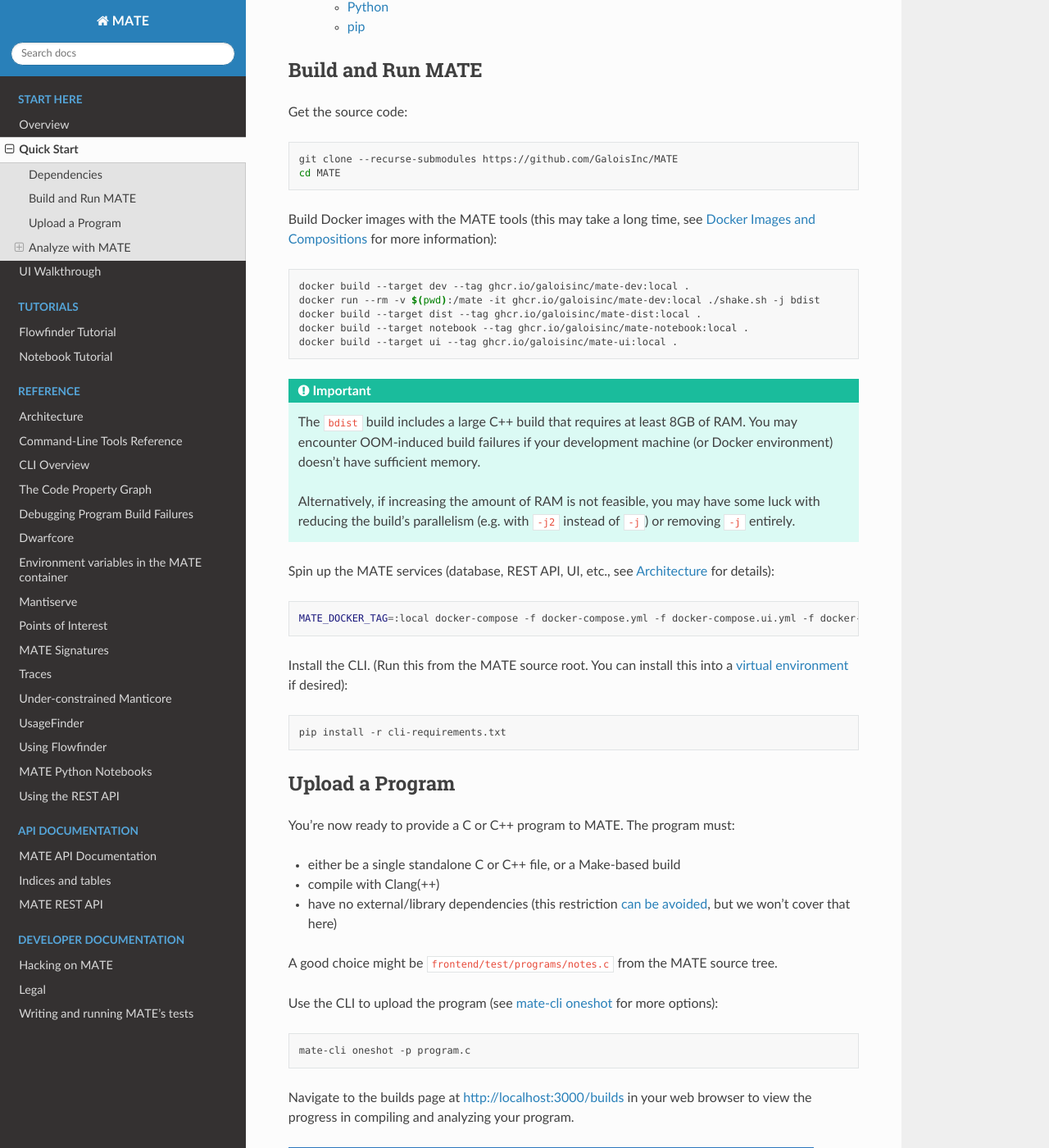
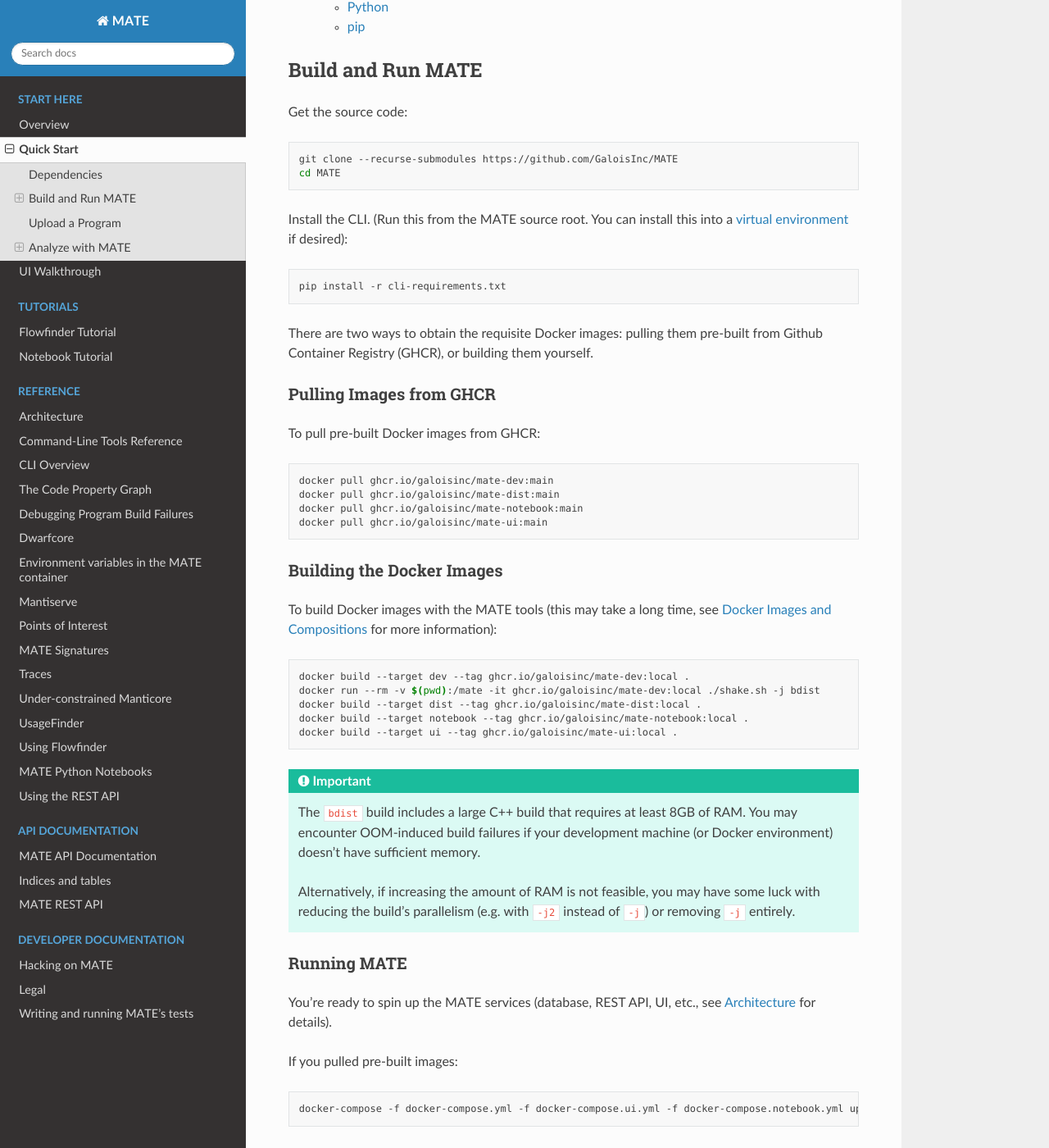
Before and after one commit to GaloisInc/MATE, a Sphinx documentation site: the page built from doc/quickstart.rst, in a window 1280 px wide and 1400 px high, scrolled down 472 px. Shown: the whole window at 82% size. Built offline with Sphinx 7.4.7 and the Read the Docs theme 2.0.0, drawn with Linux system fonts in a browser that asks for light colours; pages that are not in the unit, such as notebooks, are missing from menus; some of the changed text lies outside the part shown.

Commit message:
doc/quickstart: Document pulling images from GHCR

```diff
--- a/doc/quickstart.rst
+++ b/doc/quickstart.rst
@@ -33,7 +33,33 @@
     git clone --recurse-submodules https://github.com/GaloisInc/MATE
     cd MATE
 
-Build Docker images with the MATE tools (this may take a long time, see
+Install the CLI. (Run this from the MATE source root. You can install this into a
+`virtual environment <https://docs.python.org/3/tutorial/venv.html>`_ if
+desired):
+
+.. code-block:: bash
+
+    pip install -r cli-requirements.txt
+
+There are two ways to obtain the requisite Docker images: pulling them pre-built
+from Github Container Registry (GHCR), or building them yourself.
+
+Pulling Images from GHCR
+========================
+
+To pull pre-built Docker images from GHCR:
+
+.. code-block:: bash
+
+    docker pull ghcr.io/galoisinc/mate-dev:main
+    docker pull ghcr.io/galoisinc/mate-dist:main
+    docker pull ghcr.io/galoisinc/mate-notebook:main
+    docker pull ghcr.io/galoisinc/mate-ui:main
+
+Building the Docker Images
+==========================
+
+To build Docker images with the MATE tools (this may take a long time, see
 :ref:`Docker Images and Compositions <docker>` for more information):
 
 ..
@@ -57,20 +83,24 @@
     may have some luck with reducing the build's parallelism (e.g. with ``-j2``
     instead of ``-j``) or removing ``-j`` entirely.
 
-Spin up the MATE services (database, REST API, UI, etc., see :doc:`architecture`
-for details):
+Running MATE
+============
+
+You're ready to spin up the MATE services (database, REST API, UI, etc., see
+:doc:`architecture` for details).
+
+If you pulled pre-built images:
+
+.. code-block:: bash
+
+    docker-compose -f docker-compose.yml -f docker-compose.ui.yml -f docker-compose.notebook.yml up
+
+If you built images locally, you'll have to override the variables set in
+``.env``:
 
 .. code-block:: bash
 
     MATE_DOCKER_TAG=:local docker-compose -f docker-compose.yml -f docker-compose.ui.yml -f docker-compose.notebook.yml up
-
-Install the CLI. (Run this from the MATE source root. You can install this into a
-`virtual environment <https://docs.python.org/3/tutorial/venv.html>`_ if
-desired):
-
-.. code-block:: bash
-
-    pip install -r cli-requirements.txt
 
 ****************
 Upload a Program
```
Also changed, not shown: 1 other file.
